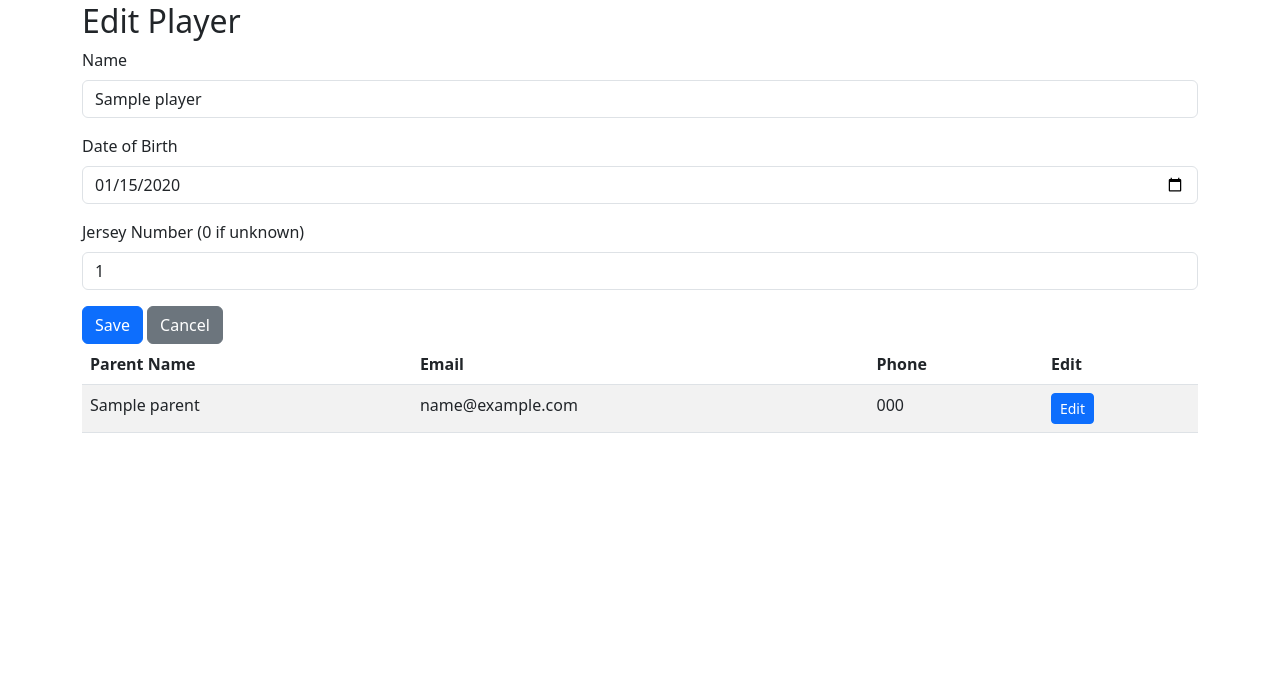
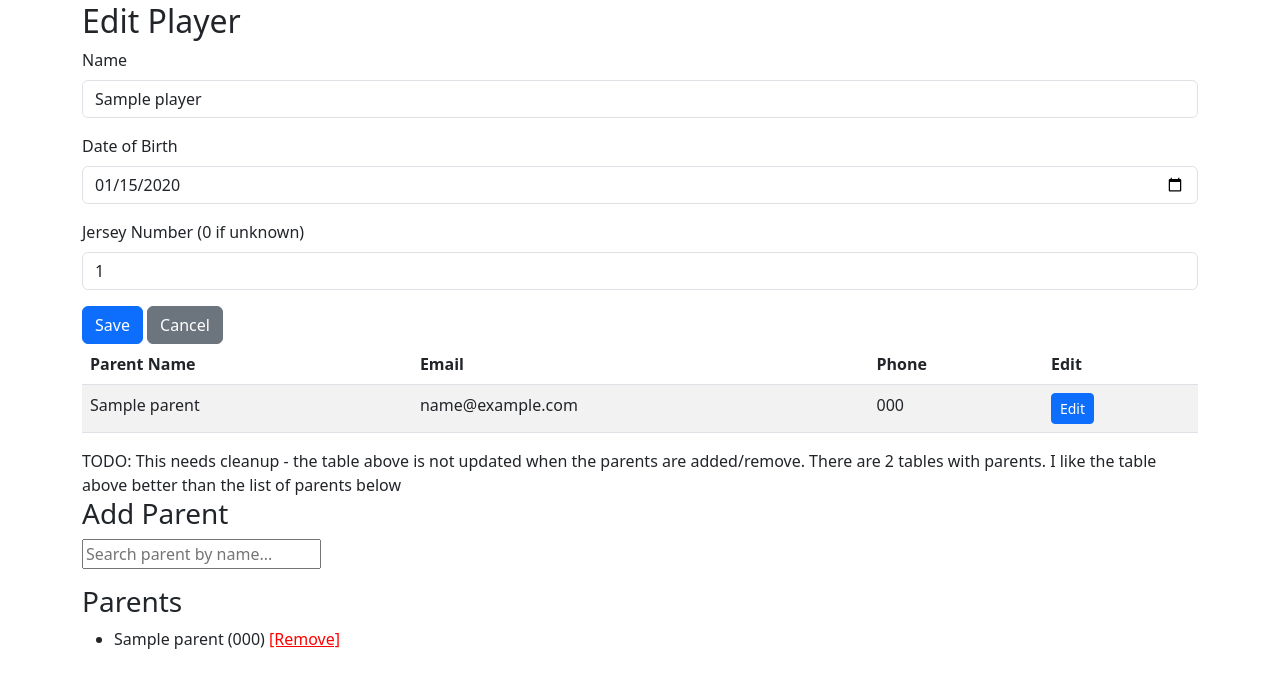
Before and after one commit to alexvazquez2000/baseball, a Flask app: page /player?player_id=1 in a window 1280 px wide. Shown: the part 70-758 px from the top of the page. Run offline with Flask 3, Linux system fonts and the light colour scheme; tables that the repository leaves empty hold one stand-in row (values such as "Sample post"); some libraries are stand-ins or nearby versions.

Commit message:
Add ajax to add or remove parents to a player

```diff
--- a/templates/edit_player.html
+++ b/templates/edit_player.html
@@ -44,6 +44,90 @@
 {% endfor %}
   </tbody>
 </table>
-{% endif %}
+TODO: This needs cleanup - the table above is not updated when the parents are added/remove.
+There are 2 tables with parents.  I like the table above better than the list of parents below<br>
+
+<h3>Add Parent</h3>
+<input type="text" id="parent-search" placeholder="Search parent by name...">
+<ul id="search-results"></ul>
+
+<h3>Parents</h3>
+<ul id="parent-list">
+    {% for parent in player.parents %}
+    <li data-parent-id="{{ parent.id }}">
+        {{ parent.name }} ({{ parent.phone }})
+        <a href="#" class="remove-parent" style="color:red">[Remove]</a>
+    </li>
+    {% endfor %}
+</ul>
+
+<script>
+const parentList = document.getElementById("parent-list");
+const parentSearchInput = document.getElementById("parent-search");
+const resultsList = document.getElementById("search-results");
+const csrfToken = "{{ csrf_token() }}";  // CSRF Token
+
+// Event listener for removing parent
+parentList.addEventListener("click", async (e) => {
+    if (e.target.classList.contains("remove-parent")) {
+        e.preventDefault();
+        const li = e.target.closest("li");
+        const parentId = li.dataset.parentId;
+
+        const resp = await fetch("/player/{{ player.id }}/remove_parent_ajax", {
+            method: "POST",
+            headers: {
+                "Content-Type": "application/json",
+                "X-CSRFToken": csrfToken
+            },
+            body: JSON.stringify({ parent_id: parentId })
+        });
+        const result = await resp.json();
+        if (result.success) {
+            li.remove();
+        }
+    }
+});
+
+// Event listener for searching and adding parent
+parentSearchInput.addEventListener("input", async (e) => {
+    const query = e.target.value.trim();
+    resultsList.innerHTML = "";
+
+    if (query.length < 2) return;
+
+    const resp = await fetch("/parents/search?q=" + encodeURIComponent(query));
+    const data = await resp.json();
+
+    data.forEach(parent => {
+        const li = document.createElement("li");
+        li.textContent = `${parent.name} (${parent.phone})`;
+        li.style.cursor = "pointer";
+        li.addEventListener("click", async () => {
+            const resp = await fetch("/player/{{ player.id }}/add_parent_ajax", {
+                method: "POST",
+                headers: {
+                    "Content-Type": "application/json",
+                    "X-CSRFToken": csrfToken
+                },
+                body: JSON.stringify({ parent_id: parent.id })
+            });
+            const result = await resp.json();
+            if (result.success) {
+                const parentItem = document.createElement("li");
+                parentItem.dataset.parentId = parent.id;
+                parentItem.innerHTML = `
+                    ${parent.name} (${parent.phone})
+                    <a href="#" class="remove-parent" style="color:red">[Remove]</a>
+                `;
+                parentList.appendChild(parentItem);
+            }
+        });
+        resultsList.appendChild(li);
+    });
+});
+</script>
+{% endif %} <!-- end if player id is empty -->
+
 
 {% endblock %}
```
